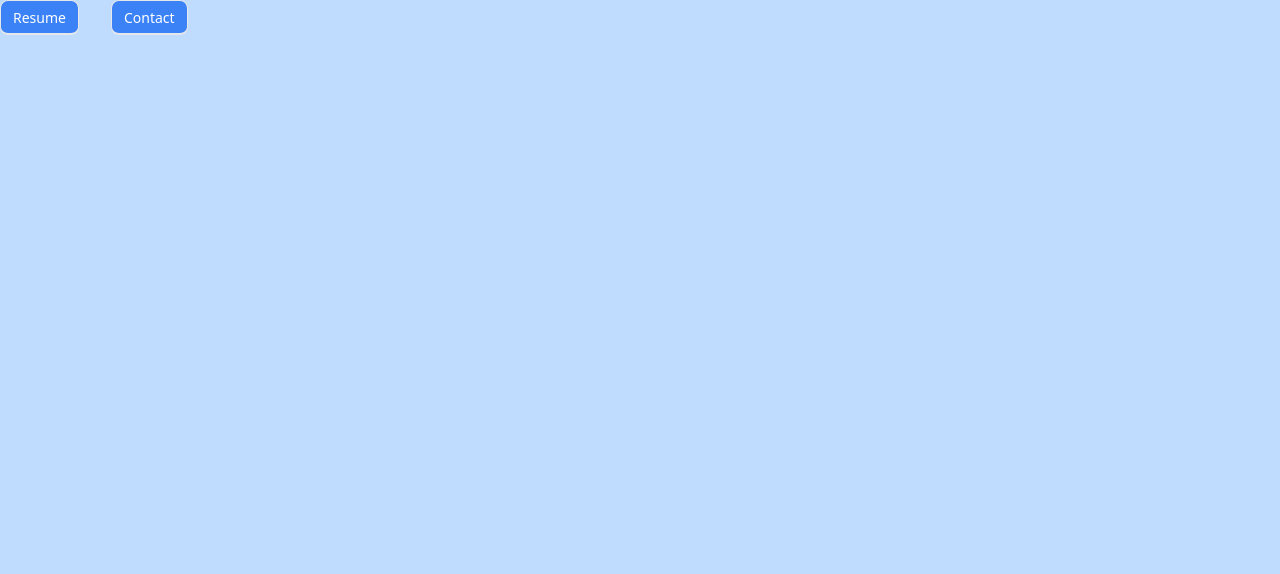
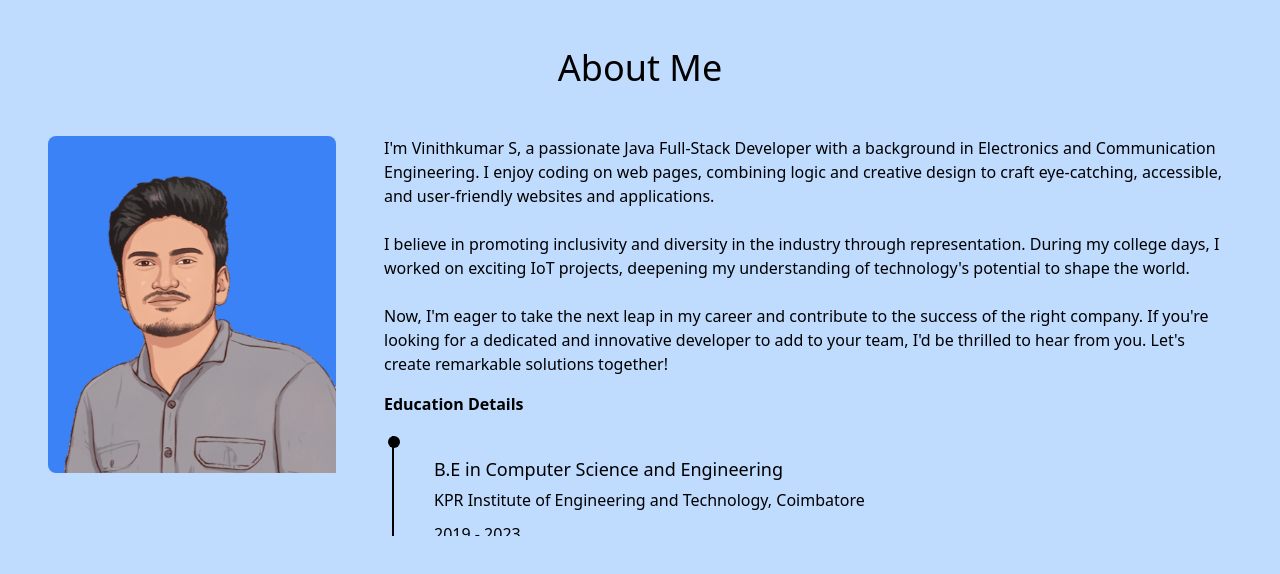
Before and after one commit to vinith4/Profile_Portfolio, a React (Vite) app in the folder porfile_portfolio/: page /about in a window 1280 px wide. Shown: the top 574 px of the page. Built offline with nearby package versions, Linux system fonts and the light colour scheme.

Commit message:
About Page

```diff
--- /dev/null
+++ b/porfile_portfolio/src/features/about/about.module.css
@@ -0,0 +1,54 @@
+.timeline {
+    display: flex;
+    flex-direction: column;
+    margin-top: 20px;
+  }
+
+  .timeline_item {
+    position: relative;
+    padding: 20px;
+    border-left: 2px solid black;
+  }
+
+  .timeline_item::before {
+    content: "";
+    position: absolute;
+    top: 0;
+    left: -6px;
+    width: 12px;
+    height: 12px;
+    border-radius: 50%;
+    background-color: black;
+  }
+
+  .timeline_content {
+    margin-left: 20px;
+  }
+
+  .timeline_content h4 {
+    font-size: 18px;
+    margin-bottom: 5px;
+  }
+
+  .timeline_content p {
+    margin-bottom: 10px;
+  }
+
+  .timeline_content ul {
+    padding-left: 20px;
+  }
+
+  .timeline_content li {
+    list-style-type: disc;
+    margin-bottom: 5px;
+  }
+
+  .hide-scrollbar::-webkit-scrollbar {
+    width: 0px;
+    background: transparent;
+  }
+
+  .hide-scrollbar {
+    scrollbar-width: none;
+    -ms-overflow-style: none;
+  }
--- a/porfile_portfolio/src/features/about/index.tsx
+++ b/porfile_portfolio/src/features/about/index.tsx
@@ -1,11 +1,12 @@
-
+import styles from "./about.module.css";
 import PrimaryBtn from '../../components/atom/button';
 import { saveAs } from 'file-saver';
 import vinith from "../../assets/Vinithkumar_S.pdf";
 import { useNavigate } from 'react-router-dom';
+import developer from "../../assets/developer.png";
 
 export default function About() {
-  const navigate =useNavigate();
+  const navigate = useNavigate();
   const handleDownload = () => {
     const documentUrl = vinith;
     const fileName = 'Vinithkumar_S.pdf';
@@ -13,11 +14,85 @@ export default function About() {
     saveAs(documentUrl, fileName);
   };
 
-  const hangleContact = () =>{
+  const hangleContact = () => {
     navigate("/contact")
   }
 
+  const educationDetails = [
+    {
+      title: "B.E in Computer Science and Engineering",
+      location: "KPR Institute of Engineering and Technology, Coimbatore",
+      duration: "2019 - 2023",
+      details: ["CGPA: 8.25"],
+    },
+    {
+      title: "12th Tamilnadu State Board",
+      location: "Ponnu Matric Higher Secondary School, Dharapuram",
+      duration: "2017 - 2019",
+      details: ["Percentage: 77.0%"],
+    },
+    {
+      title: "10th Tamilnadu State Board",
+      location: "Ponnu Matric Higher Secondary School, Dharapuram",
+      duration: "2016 - 2017",
+      details: ["Percentage: 90.2%"],
+    },
+  ];
+
+
   return (
+    <div className='p-12 sm:fixed'>
+      <div className='pb-12'>
+        <h1 className='text-center text-2xl md:text-4xl'>About Me</h1>
+      </div>
+      <div className='flex flex-col sm:flex-row gap-12'>
+        <div className=''>
+          <div className="flex justify-center snap-center">
+            <div className={`w-52 h-64 md:w-60 md:h-72 lg:w-72 lg:h- pt-9 pl-3 rounded-lg bg-blue-500 border-2 border-blue-200`}></div>
+            <div className=" absolute pt-9  pr-1 md:pr-0 md:rounded-lg order-2 md:bg-blue-500 ">
+              <img src={developer} className="lg:w-72 md:w-60 w-52 z-10" alt='Developer' />
+            </div>
+          </div>
+        </div>
+        {/* Add the scrollable div with a fixed height */}
+        <div className={`flex  flex-col sm:flex-row sm:flex-wrap sm:overflow-y-auto sm:max-h-[400px] ${"hide-scrollbar"}`}>
+          <div>
+            <p>
+              I'm Vinithkumar S, a passionate Java Full-Stack Developer with a background in Electronics and Communication Engineering. I enjoy coding on web pages, combining logic and creative design to craft eye-catching, accessible, and user-friendly websites and applications.
+            </p>
+            <br />
+            <p>
+              I believe in promoting inclusivity and diversity in the industry through representation. During my college days, I worked on exciting IoT projects, deepening my understanding of technology's potential to shape the world.
+            </p>
+            <br />
+            <p>
+              Now, I'm eager to take the next leap in my career and contribute to the success of the right company. If you're looking for a dedicated and innovative developer to add to your team, I'd be thrilled to hear from you. Let's create remarkable solutions together!
+            </p>
+          </div>
+          <div>
+            {/* <hr className="mt-4 " /> */}
+            <p className="primary_txt fs-1 mt-4">
+              <strong>Education Details</strong>
+            </p>
+            <div className={`${styles.timeline} pl-2`}>
+              {educationDetails.map((education, index) => (
+                <div key={index} className={styles.timeline_item}>
+                  <div className={styles.timeline_content}>
+                    <h4 className="fs-3 primary_txt">{education.title}</h4>
+                    <p className="primary_txt">{education.location}</p>
+                    <p className="secondary_txt">{education.duration}</p>
+                    <ul>
+                      {education.details.map((detail, idx) => (
+                        <li className="secondary_txt" key={idx}>
+                          {detail}
+                        </li>
+                      ))}
+                    </ul>
+                  </div>
+                </div>
+              ))}
+            </div>
+            <div>
               <div>
                 <PrimaryBtn
                   title="Resume"
@@ -28,5 +103,11 @@ navigate("/contact")
                   onClick={hangleContact}
                 />
               </div>
+            </div>
+          </div>
+        </div>
+      </div>
+    </div>
+
   );
 }
```
Lines whose indentation alone changed are shown as unchanged.
